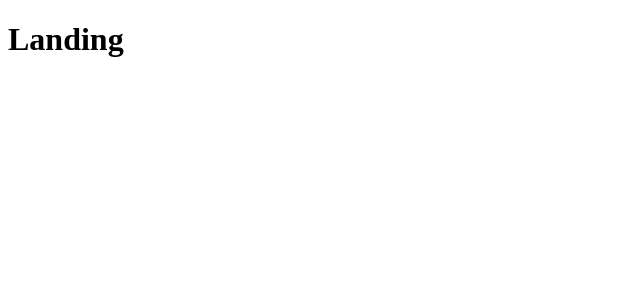
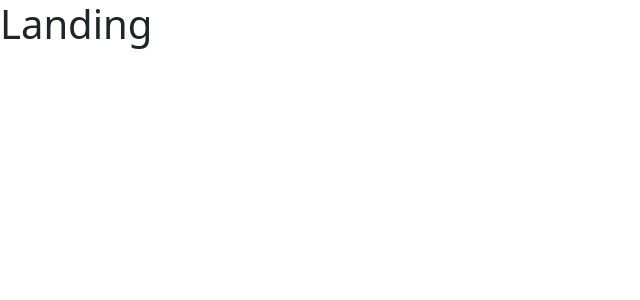
Before and after one commit to adrianponce89/ticketing, a Next.js app in the folder client/: page / in a window 1280 px wide. Shown: the top 300 px of the page, without its empty margins (0-640 px from the left). Built offline with nearby package versions, Linux system fonts and the light colour scheme.

Commit message:
Add bootstrap

```diff
--- a/client/package.json
+++ b/client/package.json
@@ -10,6 +10,7 @@
   "author": "",
   "license": "ISC",
   "dependencies": {
+    "bootstrap": "^5.2.2",
     "next": "^12.3.1",
     "react": "^18.2.0",
     "react-dom": "^18.2.0"
--- /dev/null
+++ b/client/pages/_app.js
@@ -0,0 +1,7 @@
+import "bootstrap/dist/css/bootstrap.css";
+
+const App = ({ Component, pageProps }) => {
+  return <Component {...pageProps} />;
+};
+
+export default App;
```
Also changed, not shown: 1 other file (tests, documents, lock files or other folders).
